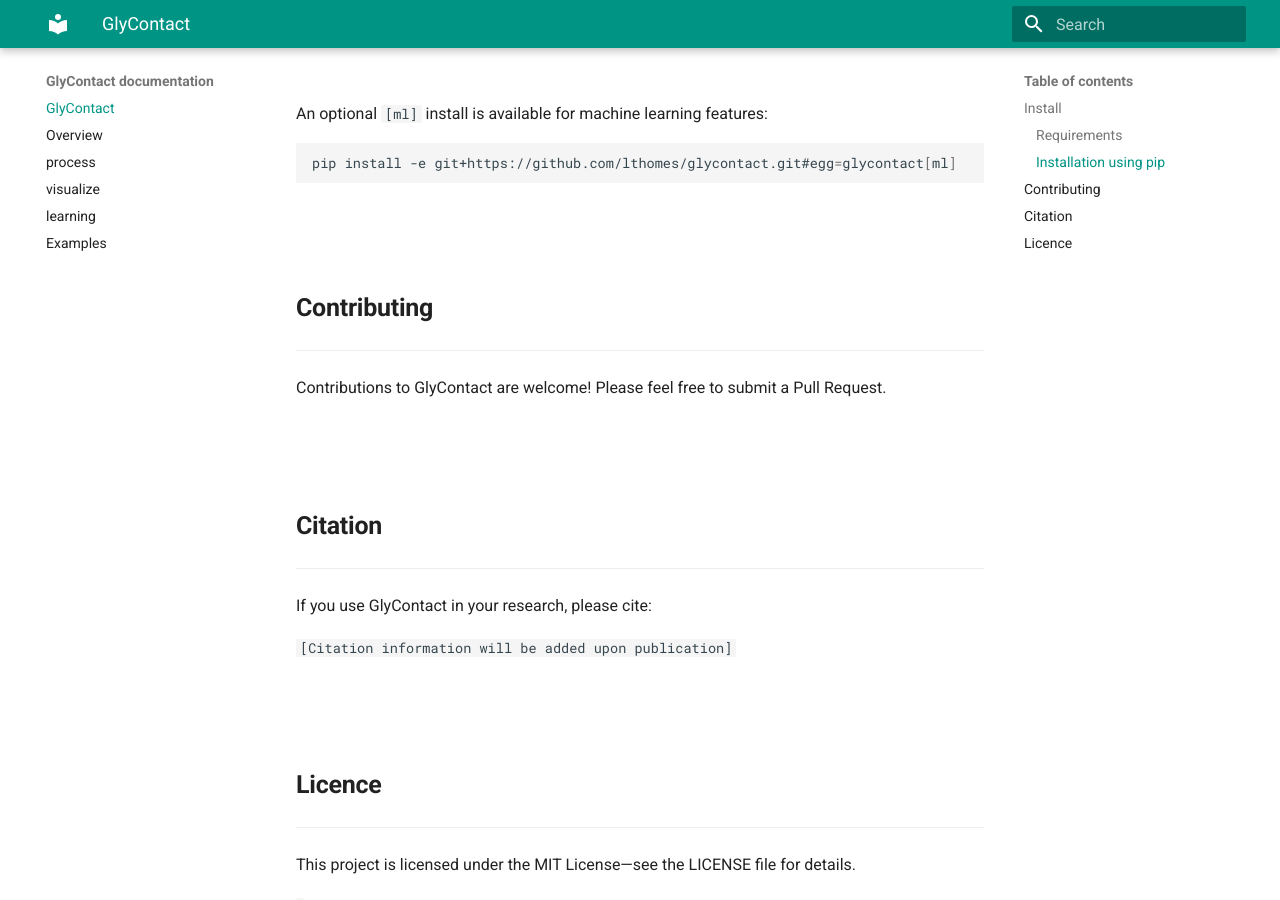
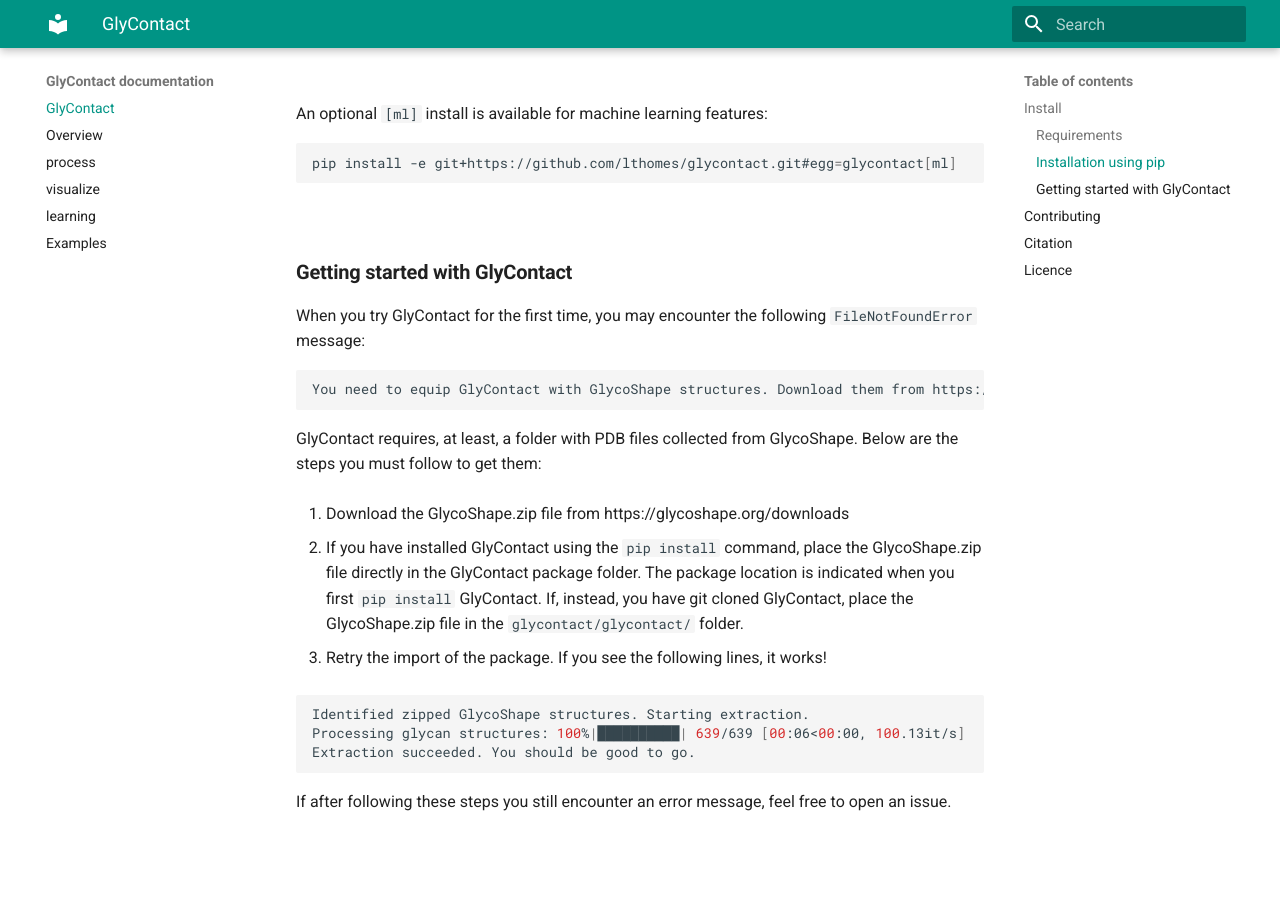
Before and after one commit to lthomes/glycontact, an MkDocs documentation site: the page built from documentation/docs/index.md, in a window 1280 px wide and 900 px high, scrolled down 1549 px. Built offline with MkDocs 1.6.1 and Material for MkDocs 9.7.7, drawn with Linux system fonts in a browser that asks for light colours.

Commit message:
updating documentation to manually download and include GlycoShape PDBs + removing unnecessary ipynb files

````diff
--- a/documentation/docs/index.md
+++ b/documentation/docs/index.md
@@ -57,6 +57,32 @@
 pip install -e git+https://github.com/lthomes/glycontact.git#egg=glycontact[ml]
 ```
 
+<br>
+
+### **Getting started with GlyContact**
+
+When you try GlyContact for the first time, you may encounter the following `FileNotFoundError` message:
+
+```bash
+You need to equip GlyContact with GlycoShape structures. Download them from https://glycoshape.org/downloads and place the zipped folder into your GlyContact folder, then run it again.
+```
+
+GlyContact requires, at least, a folder with PDB files collected from GlycoShape. Below are the steps you must follow to get them:
+
+1. Download the GlycoShape.zip file from https://glycoshape.org/downloads
+
+2. If you have installed GlyContact using the `pip install` command, place the GlycoShape.zip file directly in the GlyContact package folder. The package location is indicated when you first `pip install` GlyContact. If, instead, you have git cloned GlyContact, place the GlycoShape.zip file in the `glycontact/glycontact/` folder.
+
+3. Retry the import of the package. If you see the following lines, it works!
+
+```bash
+Identified zipped GlycoShape structures. Starting extraction.
+Processing glycan structures: 100%|██████████| 639/639 [00:06<00:00, 100.13it/s]
+Extraction succeeded. You should be good to go.
+```
+
+If after following these steps you still encounter an error message, feel free to open an issue.
+
 <br><br>
 
 ## **Contributing**
````
